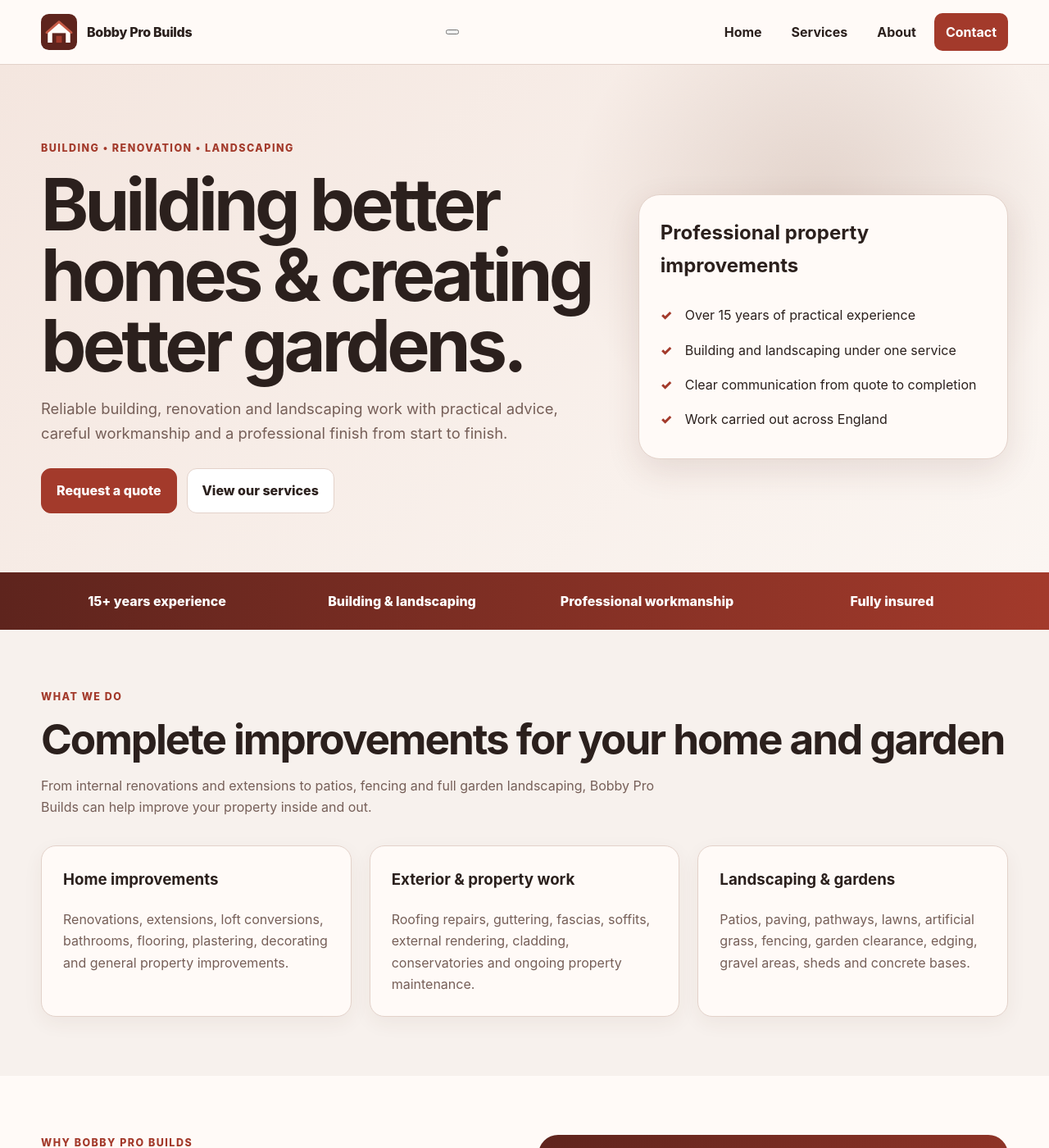
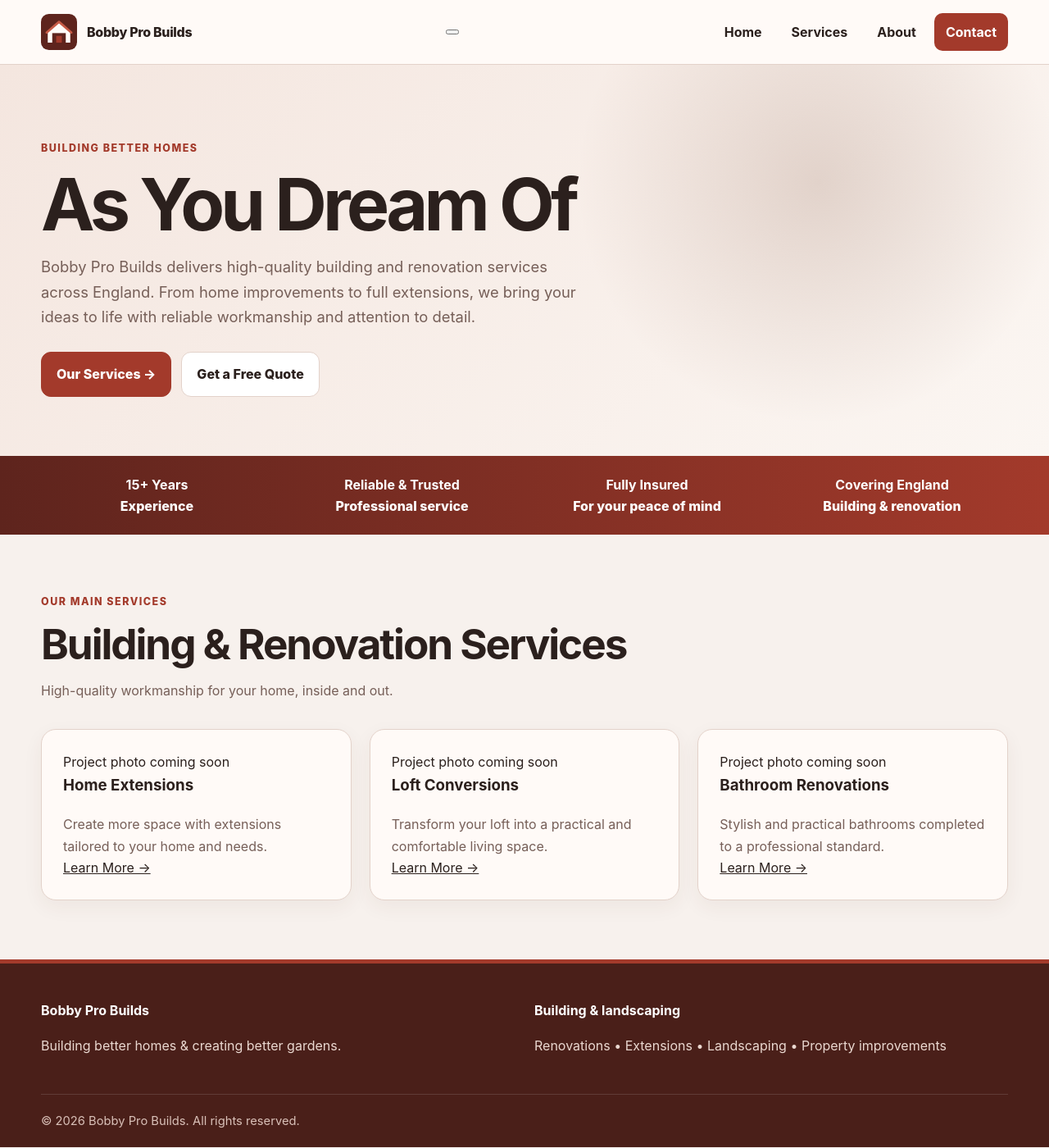
Before and after one commit to arsalanbobby/Bobby-Pro-Builds, a Jekyll site: the page built from index.md, in a window 1280 px wide and 1400 px high. Shown: the whole window at 82% size. Built offline with Jekyll 4.4.1, drawn with Linux system fonts in a browser that asks for light colours; some of the changed text lies outside the part shown.

Commit message:
Match Pro Builds homepage to approved red brown design

```diff
--- a/index.md
+++ b/index.md
@@ -1,80 +1,61 @@
 ---
 title: Home
-description: Bobby Pro Builds provides professional building, renovation and landscaping services across England.
+description: Bobby Pro Builds provides professional building, renovation and property improvement services across England.
 ---
 
-<section class="hero">
+<section class="hero hero-builds">
   <div class="container hero-grid">
-    <div>
-      <p class="eyebrow">Building • Renovation • Landscaping</p>
-      <h1>Building better homes & creating better gardens.</h1>
-      <p class="lead">Reliable building, renovation and landscaping work with practical advice, careful workmanship and a professional finish from start to finish.</p>
+    <div class="hero-copy">
+      <p class="eyebrow hero-eyebrow">Building better homes</p>
+      <h1>As You <span>Dream Of</span></h1>
+      <p class="lead">Bobby Pro Builds delivers high-quality building and renovation services across England. From home improvements to full extensions, we bring your ideas to life with reliable workmanship and attention to detail.</p>
       <div class="actions">
-        <a class="btn primary" href="{{ '/contact/' | relative_url }}">Request a quote</a>
-        <a class="btn" href="{{ '/services/' | relative_url }}">View our services</a>
+        <a class="btn primary" href="{{ '/services/' | relative_url }}">Our Services →</a>
+        <a class="btn hero-secondary" href="{{ '/contact/' | relative_url }}">Get a Free Quote</a>
       </div>
     </div>
-
-    <aside class="hero-card">
-      <h2>Professional property improvements</h2>
-      <ul class="check-list">
-        <li>Over 15 years of practical experience</li>
-        <li>Building and landscaping under one service</li>
-        <li>Clear communication from quote to completion</li>
-        <li>Work carried out across England</li>
-      </ul>
-    </aside>
   </div>
 </section>
 
-<section class="trust-strip">
+<section class="trust-strip light-trust">
   <div class="container trust-grid">
-    <div>15+ years experience</div>
-    <div>Building & landscaping</div>
-    <div>Professional workmanship</div>
-    <div>Fully insured</div>
+    <div><strong>15+ Years</strong><br>Experience</div>
+    <div><strong>Reliable & Trusted</strong><br>Professional service</div>
+    <div><strong>Fully Insured</strong><br>For your peace of mind</div>
+    <div><strong>Covering England</strong><br>Building & renovation</div>
   </div>
 </section>
 
-<section class="section">
+<section class="section services-showcase">
   <div class="container">
-    <p class="eyebrow">What we do</p>
-    <h2>Complete improvements for your home and garden</h2>
-    <p class="section-intro">From internal renovations and extensions to patios, fencing and full garden landscaping, Bobby Pro Builds can help improve your property inside and out.</p>
-
+    <p class="eyebrow centre">Our main services</p>
+    <h2 class="centre">Building & Renovation <span class="red-text">Services</span></h2>
+    <p class="section-intro centre-copy">High-quality workmanship for your home, inside and out.</p>
     <div class="cards">
-      <article class="card">
-        <h3>Home improvements</h3>
-        <p>Renovations, extensions, loft conversions, bathrooms, flooring, plastering, decorating and general property improvements.</p>
+      <article class="card service-card">
+        <div class="service-photo placeholder-photo">Project photo coming soon</div>
+        <div class="service-card-body">
+          <h3>Home Extensions</h3>
+          <p>Create more space with extensions tailored to your home and needs.</p>
+          <a href="{{ '/services/' | relative_url }}">Learn More →</a>
+        </div>
       </article>
-
-      <article class="card">
-        <h3>Exterior & property work</h3>
-        <p>Roofing repairs, guttering, fascias, soffits, external rendering, cladding, conservatories and ongoing property maintenance.</p>
+      <article class="card service-card">
+        <div class="service-photo placeholder-photo">Project photo coming soon</div>
+        <div class="service-card-body">
+          <h3>Loft Conversions</h3>
+          <p>Transform your loft into a practical and comfortable living space.</p>
+          <a href="{{ '/services/' | relative_url }}">Learn More →</a>
+        </div>
       </article>
-
-      <article class="card">
-        <h3>Landscaping & gardens</h3>
-        <p>Patios, paving, pathways, lawns, artificial grass, fencing, garden clearance, edging, gravel areas, sheds and concrete bases.</p>
+      <article class="card service-card">
+        <div class="service-photo placeholder-photo">Project photo coming soon</div>
+        <div class="service-card-body">
+          <h3>Bathroom Renovations</h3>
+          <p>Stylish and practical bathrooms completed to a professional standard.</p>
+          <a href="{{ '/services/' | relative_url }}">Learn More →</a>
+        </div>
       </article>
     </div>
   </div>
 </section>
-
-<section class="section alt">
-  <div class="container content-grid">
-    <div>
-      <p class="eyebrow">Why Bobby Pro Builds</p>
-      <h2>One reliable team for building and landscaping</h2>
-      <p>We understand that improving your home can feel like a big project. We aim to keep the process straightforward with clear communication, practical solutions and attention to detail.</p>
-      <p>Whether you are planning a full renovation, a new bathroom, an extension or a complete garden transformation, we approach every job with the same care and professional standard.</p>
-      <a class="btn primary" href="{{ '/about/' | relative_url }}">About us</a>
-    </div>
-
-    <div class="contact-box">
-      <h2>Planning a project?</h2>
-      <p>Tell us what you would like to improve and we can discuss the work, your ideas and the next steps.</p>
-      <a class="btn" href="{{ '/contact/' | relative_url }}">Contact Bobby Pro Builds</a>
-    </div>
-  </div>
-</section>
```
